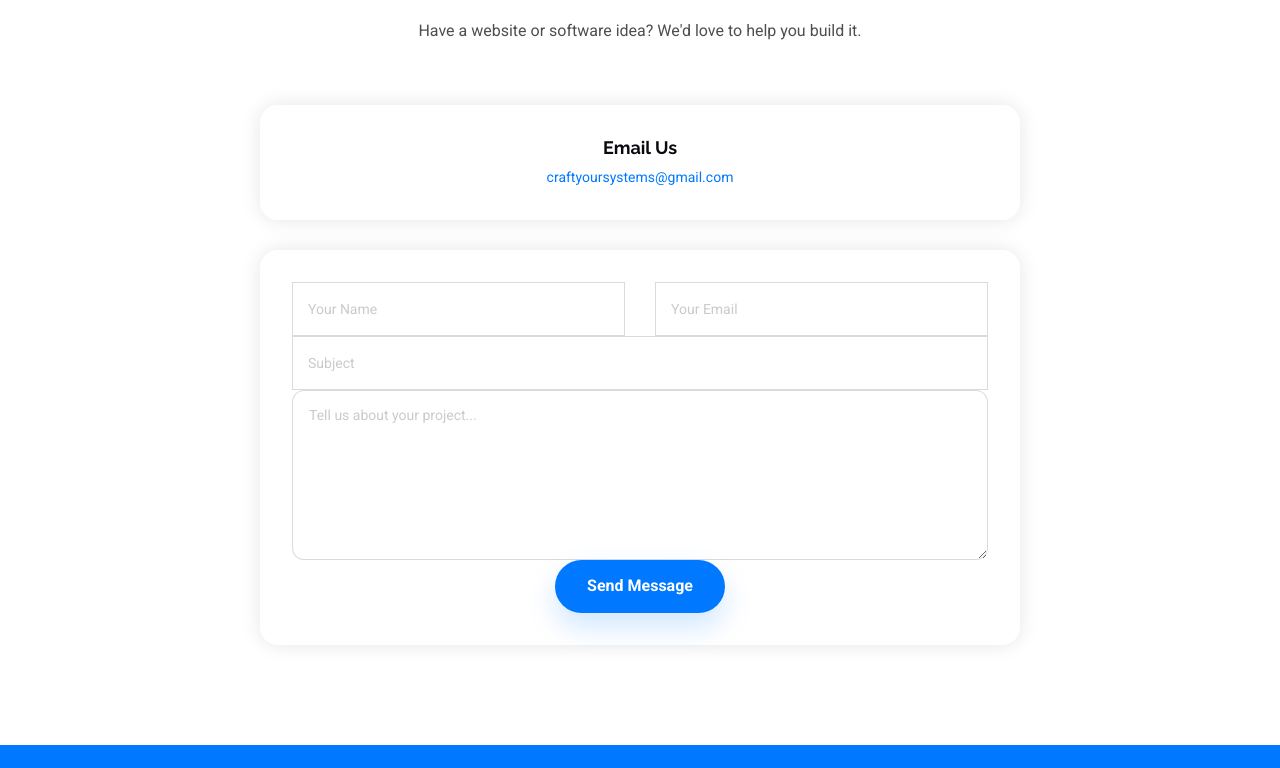
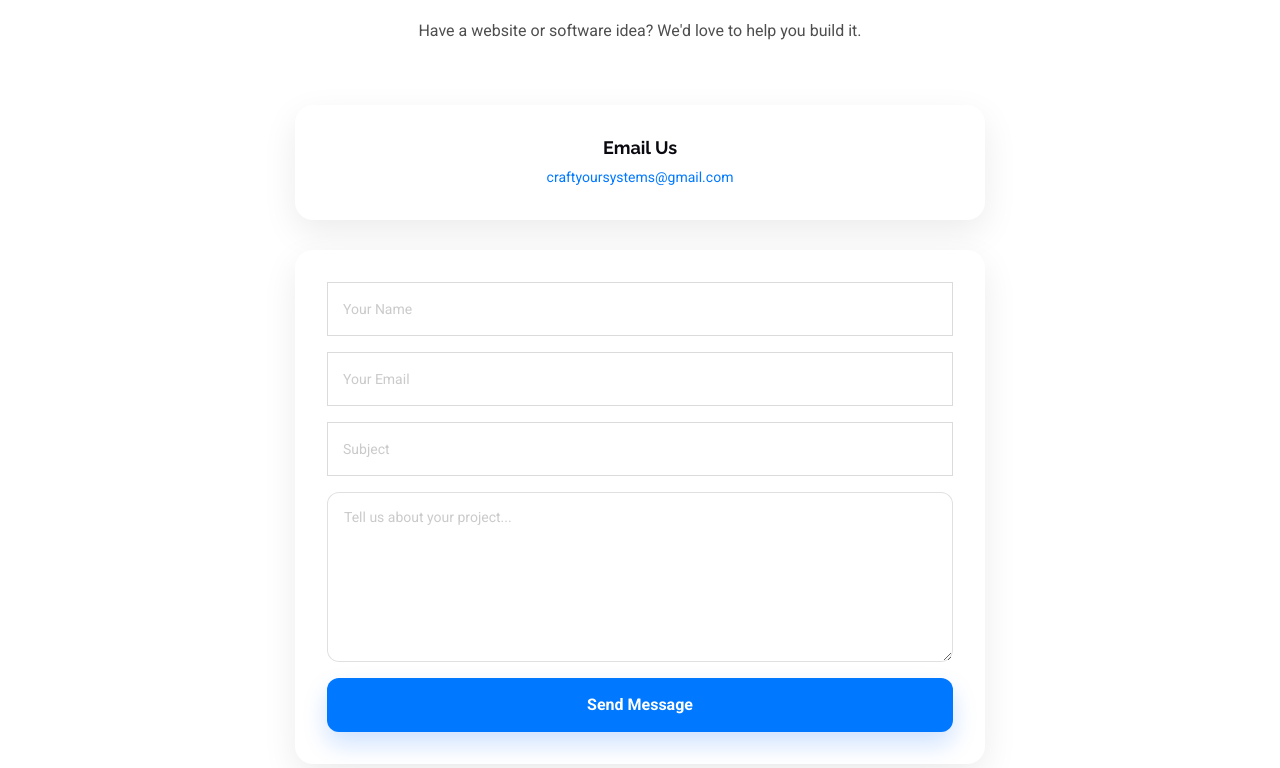
Before and after one commit to CraftYourSystems/craftyoursystems-website, a plain HTML site: page index.html in a window 1280 px wide. Shown: the part 3912-4680 px from the top of the page. Drawn offline with nearby package versions, Linux system fonts and the light colour scheme.

Commit message:
Added form end point

```diff
--- a/index.html
+++ b/index.html
@@ -297,13 +297,40 @@
 
     .contact .container[data-aos-delay="100"] {
       max-width: 980px;
+      display: flex;
+      justify-content: center;
+    }
+
+    .contact .section-title,
+    .contact .section-title p {
+      text-align: center;
+    }
+
+    .contact .row {
+      width: 100%;
+      justify-content: center;
+    }
+
+    .contact .col-lg-6.col-md-8.col-12.mx-auto {
+      width: 100%;
+      max-width: 720px;
+      flex: 0 0 100%;
+      float: none;
+      margin-left: auto;
+      margin-right: auto;
+    }
+
+    .contact .info-wrap,
+    .contact .php-email-form {
+      max-width: 100%;
+      margin: 0 auto 30px;
+      padding: 2rem;
+      border-radius: 18px;
+      background: var(--surface-color);
+      box-shadow: 0 12px 35px rgba(0, 0, 0, 0.08);
     }
 
     .contact .info-wrap {
-      margin-left: auto;
-      margin-right: auto;
-      max-width: 760px;
-      padding: 2rem;
       text-align: center;
     }
 
@@ -324,32 +351,33 @@
       margin-bottom: 0.5rem;
     }
 
-    .contact .php-email-form .row {
-      justify-content: center;
-      text-align: center;
-    }
-
-    .contact .php-email-form {
-      max-width: 760px;
-      margin: 0 auto;
-      padding: 2rem;
-      text-align: center;
-    }
-
     .contact .php-email-form .form-control {
       min-height: 54px;
       border-radius: 12px;
       padding: 0.85rem 1rem;
+      border: 1px solid rgba(0, 0, 0, 0.12);
+      box-shadow: none;
+    }
+
+    .contact .php-email-form .form-control:focus {
+      border-color: var(--accent-color);
+      box-shadow: 0 0 0 0.2rem rgba(13, 110, 253, 0.15);
     }
 
     .contact .php-email-form textarea.form-control {
       min-height: 170px;
+      resize: vertical;
     }
 
-    .contact .php-email-form button[type="submit"] {
-      padding: 0.9rem 2rem;
+    .contact .php-email-form .btn.btn-primary {
+      min-height: 54px;
+      border-radius: 12px;
       font-weight: 600;
-      box-shadow: 0 14px 28px rgba(0, 120, 255, 0.18);
+      box-shadow: 0 12px 24px rgba(13, 110, 253, 0.2);
+    }
+
+    .contact .php-email-form .btn.btn-primary:hover {
+      box-shadow: 0 16px 28px rgba(13, 110, 253, 0.25);
     }
 
     .footer .container {
@@ -432,6 +460,11 @@
       .hero-btns a {
         width: 100%;
         max-width: 230px;
+      }
+
+      .contact .info-wrap,
+      .contact .php-email-form {
+        padding: 1.5rem;
       }
     }
   </style>
@@ -651,46 +684,45 @@
       </div>
 
       <div class="container" data-aos="fade-up" data-aos-delay="100">
-        <div class="info-wrap" data-aos="fade-up" data-aos-delay="200">
-          <div class="row gy-4 justify-content-center">
-            <div class="col-lg-8">
-              <div class="info-item d-flex align-items-center">
+        <div class="row justify-content-center">
+          <div class="col-lg-6 col-md-8 col-12 mx-auto">
+            <div class="info-wrap text-center" data-aos="fade-up" data-aos-delay="200">
+              <div class="info-item d-flex align-items-center justify-content-center">
                 <div>
                   <h3>Email Us</h3>
                   <p><a href="mailto:craftyoursystems@gmail.com">craftyoursystems@gmail.com</a></p>
                 </div>
               </div>
             </div>
-          </div>
-        </div>
 
-        <form action="forms/contact.php" method="post" class="php-email-form" data-aos="fade-up" data-aos-delay="300">
-          <div class="row gy-4 justify-content-center">
-            <div class="col-md-6">
+            <form action="https://formspree.io/f/mnjgwpzr" method="POST" class="php-email-form" data-aos="fade-up"
+              data-aos-delay="300">
+              <div class="mb-3">
                 <input type="text" name="name" class="form-control" placeholder="Your Name" required>
               </div>
 
-            <div class="col-md-6">
-              <input type="email" class="form-control" name="email" placeholder="Your Email" required>
+              <div class="mb-3">
+                <input type="email" name="email" class="form-control" placeholder="Your Email" required>
               </div>
 
-            <div class="col-md-12">
-              <input type="text" class="form-control" name="subject" placeholder="Subject" required>
+              <div class="mb-3">
+                <input type="text" name="subject" class="form-control" placeholder="Subject" required>
               </div>
 
-            <div class="col-md-12">
-              <textarea class="form-control" name="message" rows="6" placeholder="Tell us about your project..."
+              <div class="mb-3">
+                <textarea name="message" class="form-control" rows="6" placeholder="Tell us about your project..."
                   required></textarea>
               </div>
 
-            <div class="col-md-12 text-center">
+              <div class="text-center">
                 <div class="loading">Loading</div>
                 <div class="error-message"></div>
                 <div class="sent-message">Your message has been sent. Thank you!</div>
-              <button type="submit">Send Message</button>
+                <button type="submit" class="btn btn-primary w-100">Send Message</button>
+              </div>
+            </form>
           </div>
         </div>
-        </form>
       </div>
     </section>
   </main>
```
Lines whose indentation alone changed are shown as unchanged.
